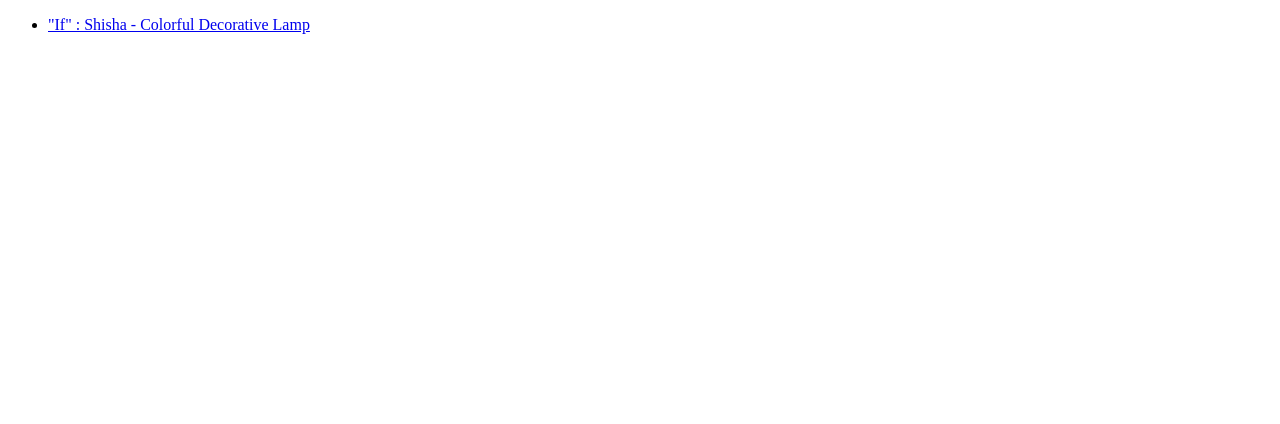
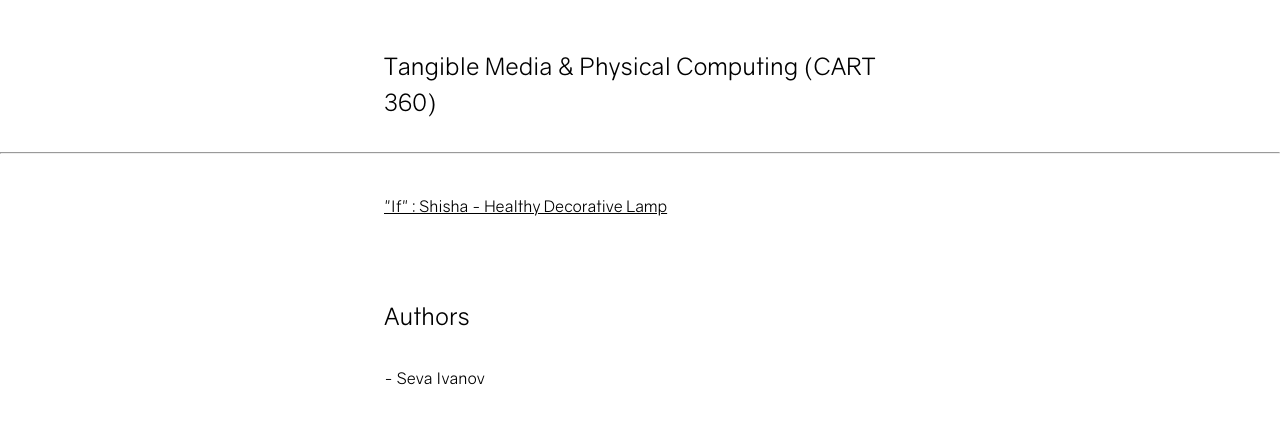
Before and after one commit to binarytrails/cart360, a plain HTML site: page index.html in a window 1280 px wide. Drawn offline with Linux system fonts and the light colour scheme.

Commit message:
index: enhance css

```diff
--- /dev/null
+++ b/css/index.css
@@ -0,0 +1,85 @@
+@font-face
+{
+    font-family: Gravity-Book;
+    src: url(../fonts/gravity/Gravity-Book.otf);
+}
+
+@font-face
+{
+    font-family: Gravity-Light;
+    src: url(../fonts/gravity/Gravity-Light.otf);
+}
+
+body
+{
+    font-family: 'Gravity-Book', 'Courier New', sans-serif;
+}
+
+a
+{
+    color: white;
+    outline: 0;
+    text-decoration: underline;
+}
+    a:hover
+    {
+        text-shadow: 0 0 10px white;
+    }
+
+#main
+{
+    position: absolute;
+    width: 100%;
+    height: 100%;
+
+    top: 0;
+    right: 0;
+    bottom: 0;
+    left: 0;
+    margin: 0 auto;
+    overflow-y: scroll;
+
+    color: white;
+    background: #1E1E1E;
+}
+
+    #main p, #main img, #main div.images
+    {
+        margin: 2em 2%;
+    }
+
+    #main div.images
+    {
+        width: 90%;
+        margin-top: 0;
+    }
+
+        #main img, #main iframe
+        {
+            width: 30%;
+            margin: 2em 0.5% 0 0;
+        }
+
+    #main p.header
+    {
+        font-size: 1.5em;
+        margin: 2em 2% 0;
+    }
+
+    #main p
+    {
+        text-align: justify;
+    }
+
+    #main p.title
+    {
+        font-size: 1.3em;
+        text-align: center;
+        margin: 1em;
+    }
+
+    #main p.footer
+    {
+        float: right;
+        margin-top: 0;
+    }
--- a/index.html
+++ b/index.html
@@ -1,14 +1,33 @@
 <!DOCTYPE html>
 <html>
     <head>
-    </head>
+        <link rel="stylesheet" type="text/css" href="css/index.css">
+         <style type="text/css">
+            #main, #main a {color: black; background: white;}
+            #main, #main p {text-align: center; line-height: 1.5;}
+            #main p.header {width: 40%; margin: 2em 20% 0;}
+            #main p {display: inline-block; width: 40%; text-align: left;}
+            #main div.images {display: inline-block; width: 100%; margin: 0;}
+            #main div.images img {display: inline-block; width: 40%; margin: 1em 20%;}
+        </style>
+   </head>
     <body>
-        <ul>
-            <li>
+        <div id="main">
+            <p class="header">Tangible Media & Physical Computing (CART 360)</p>
+            </br></br>
+            <hr></hr>
+
+            <p>
                 <a href="if/index.html">
-                    "If" : Shisha - Colorful Decorative Lamp
+                    "If" : Shisha - Healthy Decorative Lamp
                 </a>
-            </li>
-        </ul>
+            </p>
+            </br>
+
+            <p class="header">Authors</p>
+            <p>
+                - Seva Ivanov
+            </p>
+        </div>
     </body>
 </html>
```
